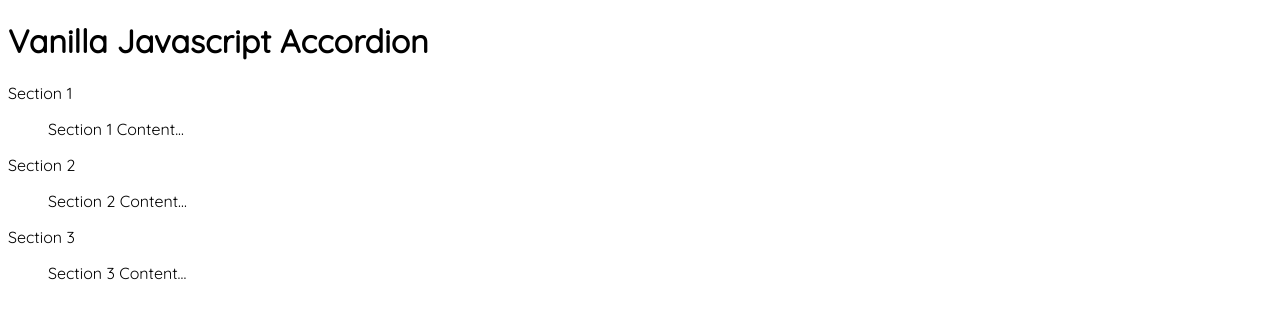
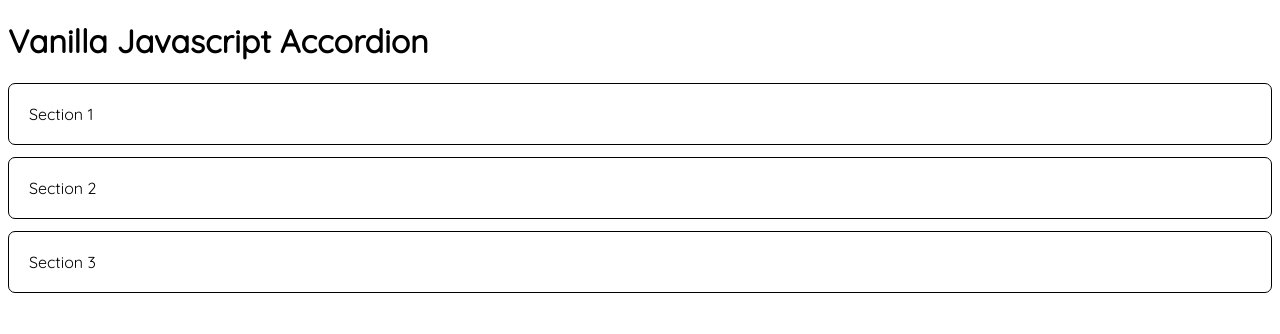
Before and after one commit to AgonisticKatai/schibsted-frontend-execise, a website built with webpack: page src/index.html in a window 1280 px wide. Built offline with nearby package versions, Linux system fonts and the light colour scheme.

Commit message:
added scss accordion animations

```diff
--- /dev/null
+++ b/src/scss/_accordion.scss
@@ -0,0 +1,17 @@
+.accordion {
+  &__item__body {
+    overflow: auto;
+    margin: 2px 0 10px;
+    border: none;
+    padding: 0 20px;
+    max-height: 0;
+    transition: max-height 0.3s ease-in;
+    transition: padding 0.2s ease-in;
+  }
+  &__item__title, &__item__body--active + &__item__body {
+    max-height: 250px;
+    border: 1px solid black;
+    border-radius: 7px;
+    padding: 20px;
+  }
+}
--- a/src/scss/_base.scss
+++ b/src/scss/_base.scss
@@ -1,3 +1,4 @@
 body, html {
   font-family: 'Quicksand', sans-serif;
+  height: 100%;;
 }
--- a/src/scss/main.scss
+++ b/src/scss/main.scss
@@ -1,3 +1,4 @@
 @import './fonts';
 @import './colors';
 @import './base';
+@import './accordion';
```
